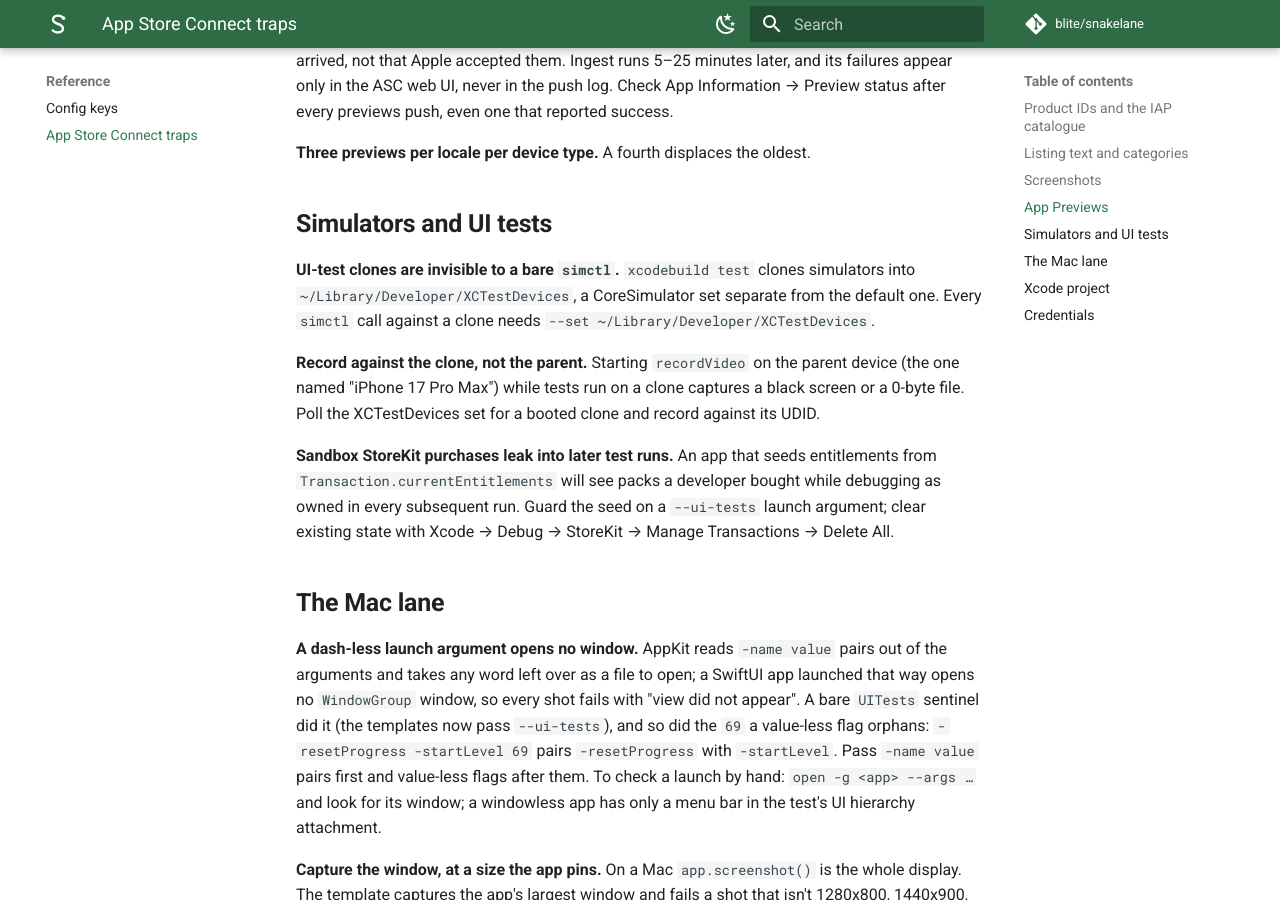
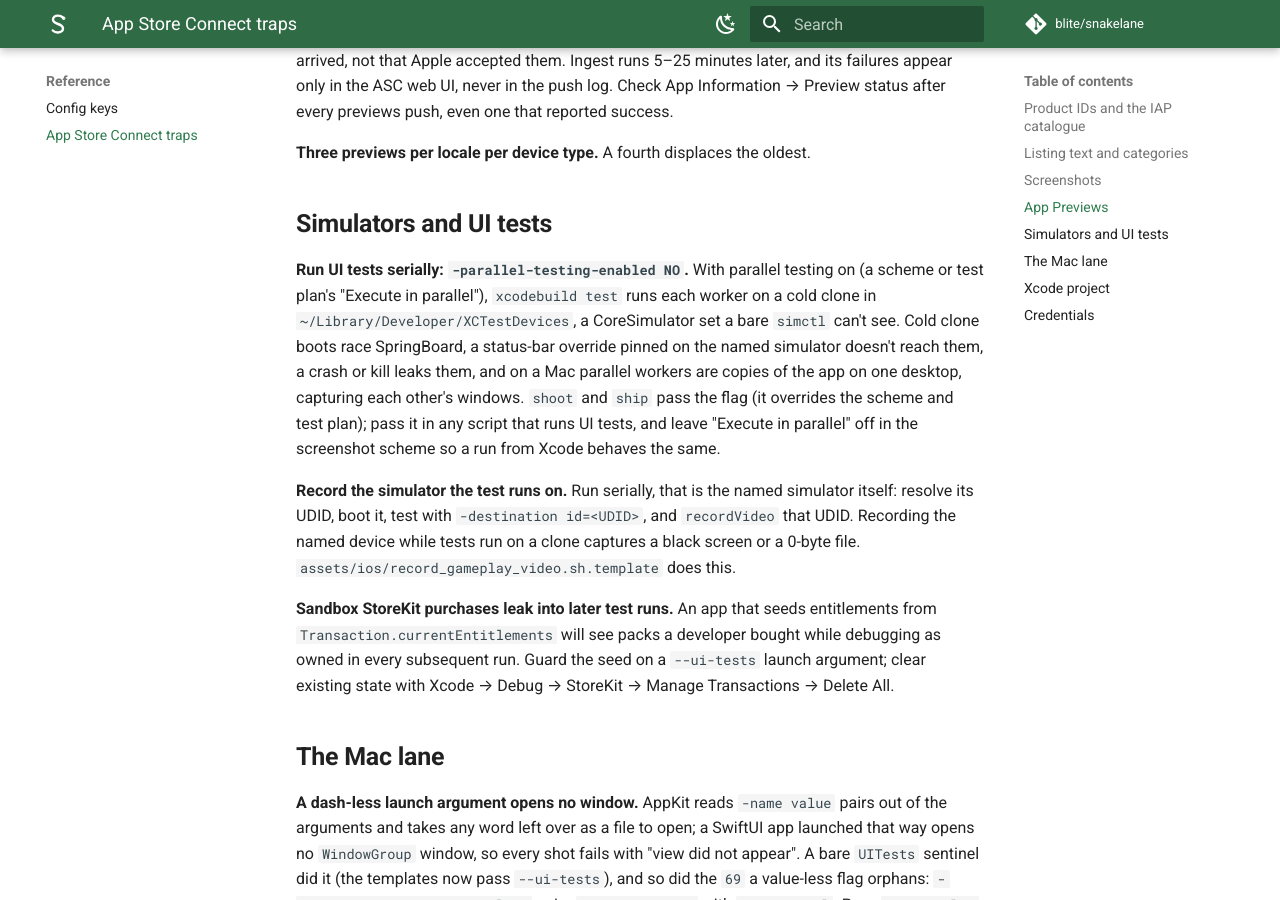
Before and after one commit to blite/snakelane, an MkDocs documentation site: the page built from docs/reference/gotchas.md, in a window 1280 px wide and 900 px high, scrolled down 5369 px. Built offline with MkDocs 1.6.1 and Material for MkDocs 9.7.7, drawn with Linux system fonts in a browser that asks for light colours; comment, search, counter and statistics services are not loaded; the version menu is left out.

Commit message:
Run UI tests serially in the video template and say so in the skill
record_gameplay_video.sh waited for a parallel-testing clone and recorded it, so it timed out with Execute in parallel off and relied on cold clone boots with it on. It now runs serially on the named simulator and records that one, and writes to the repo's build/previews rather than /build/previews. The skill and gotchas now say to keep UI tests serial.

```diff
--- a/skills/snakelane/references/gotchas.md
+++ b/skills/snakelane/references/gotchas.md
@@ -226,13 +226,19 @@
 
 ## Simulators and UI tests
 
-**UI-test clones are invisible to a bare `simctl`.** `xcodebuild test` clones simulators into
-`~/Library/Developer/XCTestDevices`, a CoreSimulator set separate from the default one.
-Every `simctl` call against a clone needs `--set ~/Library/Developer/XCTestDevices`.
+**Run UI tests serially: `-parallel-testing-enabled NO`.** With parallel testing on (a
+scheme or test plan's "Execute in parallel"), `xcodebuild test` runs each worker on a cold clone
+in `~/Library/Developer/XCTestDevices`, a CoreSimulator set a bare `simctl` can't see. Cold
+clone boots race SpringBoard, a status-bar override pinned on the named simulator doesn't
+reach them, a crash or kill leaks them, and on a Mac parallel workers are copies of the app on
+one desktop, capturing each other's windows. `shoot` and `ship` pass the flag (it overrides the
+scheme and test plan); pass it in any script that runs UI tests, and leave "Execute in
+parallel" off in the screenshot scheme so a run from Xcode behaves the same.
 
-**Record against the clone, not the parent.** Starting `recordVideo` on the parent device
-(the one named "iPhone 17 Pro Max") while tests run on a clone captures a black screen or a
-0-byte file. Poll the XCTestDevices set for a booted clone and record against its UDID.
+**Record the simulator the test runs on.** Run serially, that is the named simulator itself:
+resolve its UDID, boot it, test with `-destination id=<UDID>`, and `recordVideo` that UDID.
+Recording the named device while tests run on a clone captures a black screen or a 0-byte
+file. `assets/ios/record_gameplay_video.sh.template` does this.
 
 **Sandbox StoreKit purchases leak into later test runs.** An app that seeds entitlements from
 `Transaction.currentEntitlements` will see packs a developer bought while debugging as owned
```
Also changed, not shown: skills/snakelane/SKILL.md (+4 -0 lines), 1 other file.
